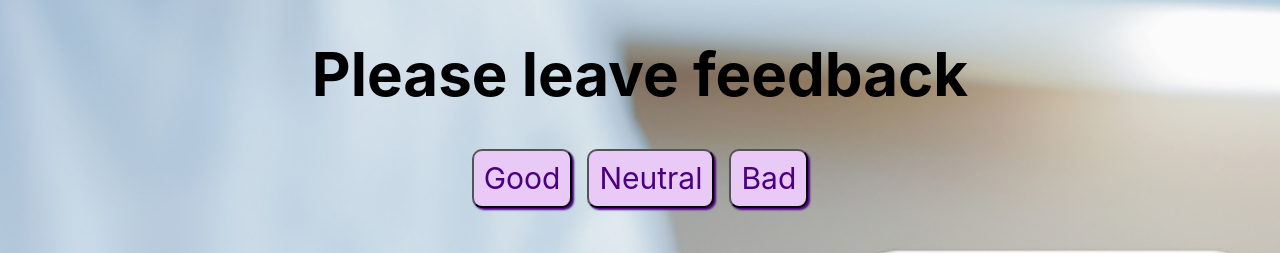
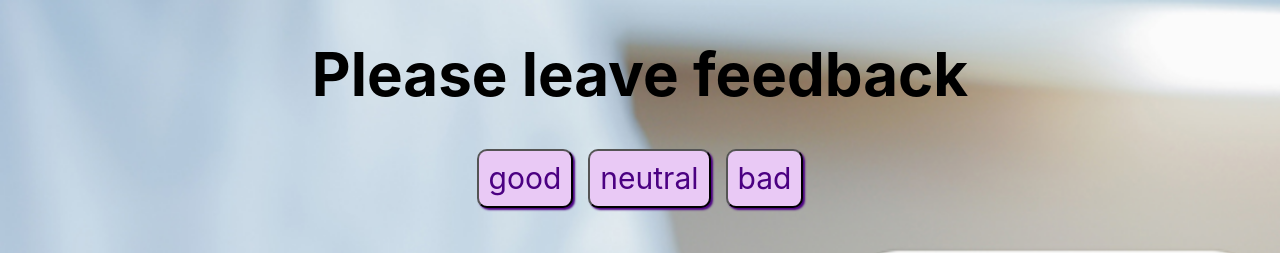
Before and after one commit to Tate-T/goit-react-hw-04-feedback-bc13, a React (Create React App) app: page / in a window 1280 px wide. Shown: the top 253 px of the page. Built offline with nearby package versions, Linux system fonts and the light colour scheme.

Commit message:
fixed btnClick

```diff
--- a/src/App.js
+++ b/src/App.js
@@ -13,7 +13,7 @@ class App extends Component {
   }
 
   onLeaveFeedback = (e) => {
-    const btn = e.target.btn;
+    const btn = e.target.name;
     this.setState(prev => ({ [btn]: prev[btn] + 1 }))
   }
 
@@ -25,7 +25,7 @@ class App extends Component {
 
   countPositiveFeedbackPercentage = () => {
     const total = this.countTotalFeedback();
-    const positiveFeedback = ((this.state.good * 100) / total)
+    const positiveFeedback = (Math.round((this.state.good * 100) / total))
     return (
       positiveFeedback
     )
@@ -36,7 +36,7 @@ class App extends Component {
     return (
       <>
         <Section title={"Please leave feedback"}>
-          <FeedbackOptions options={this.state.options} onLeaveFeedback={this.onLeaveFeedback} />
+          <FeedbackOptions options={Object.keys(this.state)} onLeaveFeedback={this.onLeaveFeedback} />
         </Section>
         <Section title={"Statistics"}>
           {total ?
--- a/src/components/FeedbackOptions/FeedbackOptions.jsx
+++ b/src/components/FeedbackOptions/FeedbackOptions.jsx
@@ -1,23 +1,23 @@
 import s from './FeedbackOptions.module.css';
 import PropTypes from 'prop-types';
 
-const FeedbackOptions = ({ option, onLeaveFeedback }) => {
+const FeedbackOptions = ({ options, onLeaveFeedback }) => {
     return (
         <>
-            {/* {options.map(option => (
-                <button type="button" name={option} key={option} onClick={clickFeedback}>{option}</button>
-            ))} */}
+            {options.map(option => (
+                <button type="button" name={option} key={option} onClick={onLeaveFeedback} className={s.btns}>{option}</button>
+            ))}
 
-            <button type="button" name={option} key={option} onClick={onLeaveFeedback} className={s.btns}>Good</button>
-            <button type="button" name={option} key={option} onClick={onLeaveFeedback} className={s.btns}>Neutral</button>
-            <button type="button" name={option} key={option} onClick={onLeaveFeedback} className={s.btns}>Bad</button>
+            {/* <button type="button" name='good' key={option} onClick={onLeaveFeedback} className={s.btns}>Good</button>
+            <button type="button" name='neutral' key={option} onClick={onLeaveFeedback} className={s.btns}>Neutral</button>
+            <button type="button" name='bad' key={option} onClick={onLeaveFeedback} className={s.btns}>Bad</button> */}
         </>
     )
 }
 
 FeedbackOptions.propTypes = {
     onLeaveFeedback: PropTypes.func,
-    option: PropTypes.string
+    options: PropTypes.array
 }
 
 export default FeedbackOptions
```
